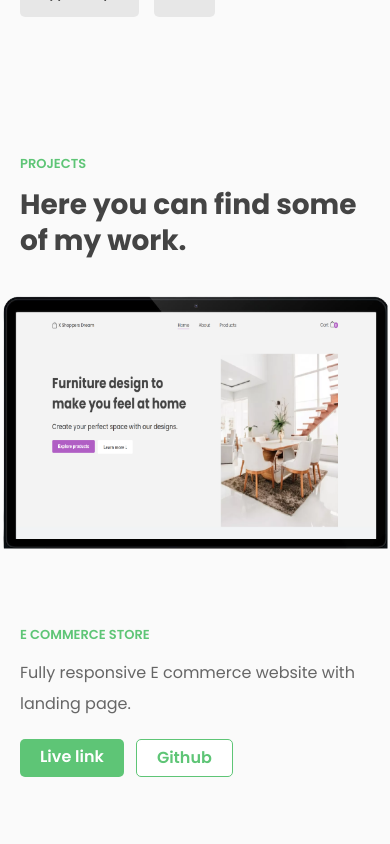
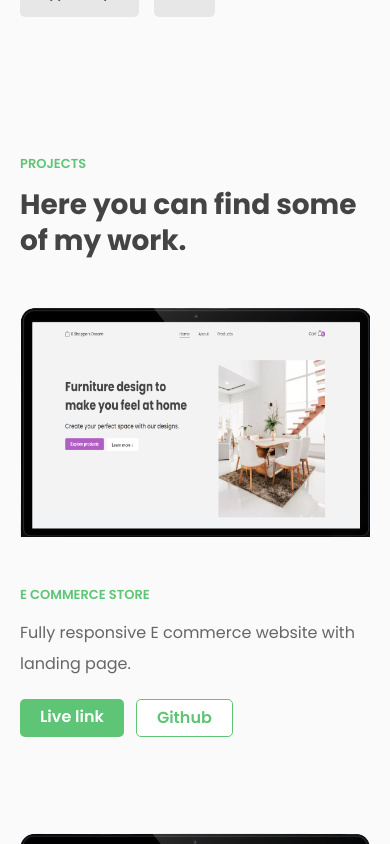
Before and after one commit to nemanjamalesija/portfolio-website, a React (Create React App) app: page / in a window 390 px wide. In both pictures the pointer is over the picture 195 px from the left and 1929 px from the top of the page. Shown: the part 1507-2351 px from the top of the page. Built offline with nearby package versions, Linux system fonts and the light colour scheme.

Commit message:
Add responsive

```diff
--- a/src/components/projects.css
+++ b/src/components/projects.css
@@ -45,4 +45,12 @@
   .project-display-description-p {
     font-size: 1.6rem;
   }
+
+  .project-display-image-div img:hover {
+    transform: scale(1);
+  }
+
+  .project-display-item {
+    gap: 4rem;
+  }
 }
```
